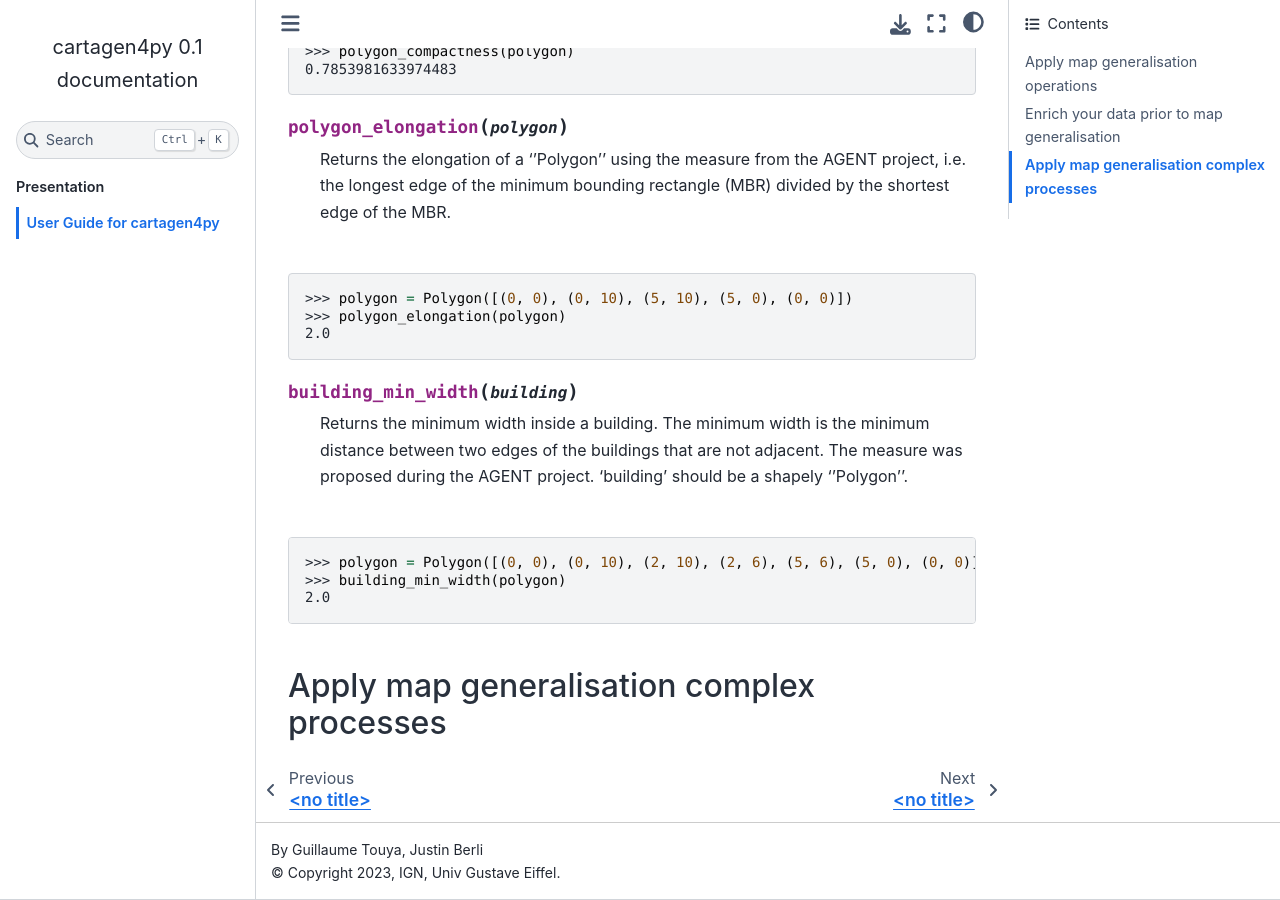
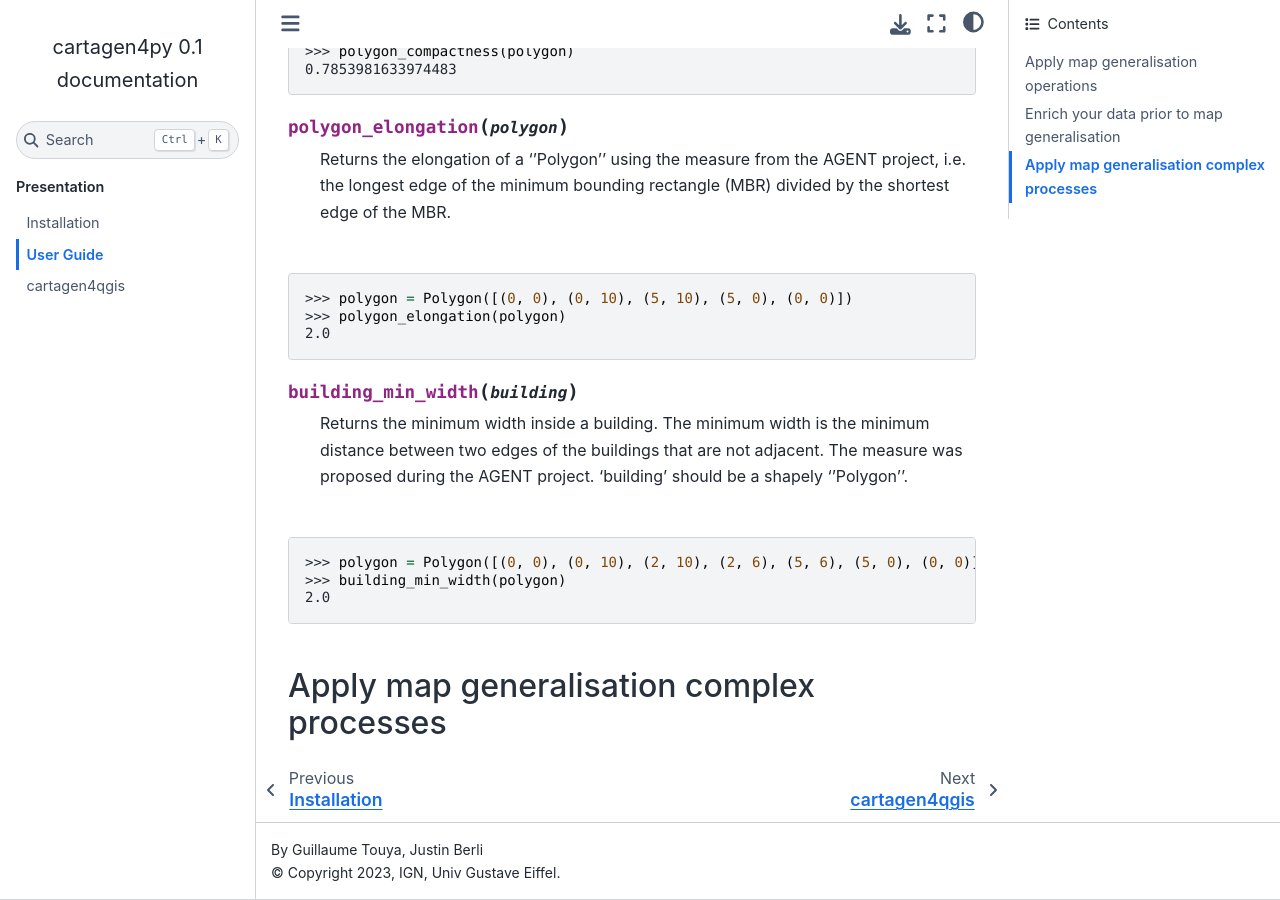
Before and after one commit to LostInZoom/cartagen, a Sphinx documentation site: the page built from docs/user_guide.rst, in a window 1280 px wide and 900 px high, scrolled down 3109 px. Built offline with Sphinx 7.4.7 and the Sphinx Book theme 1.1.4, drawn with Linux system fonts in a browser that asks for light colours; some of the changed text lies outside the part shown.

Commit message:
updated cartagen4qgis and installation page

```diff
--- a/docs/cartagen4qgis.rst
+++ b/docs/cartagen4qgis.rst
@@ -1 +1,5 @@
 .. _cartagen4qgis:
+
+=============
+cartagen4qgis
+=============
--- a/docs/installation.rst
+++ b/docs/installation.rst
@@ -1 +1,5 @@
 .. _installation:
+
+============
+Installation
+============
--- a/docs/user_guide.rst
+++ b/docs/user_guide.rst
@@ -1,8 +1,8 @@
 .. _user-guide:
 
-==========================
-User Guide for cartagen4py
-==========================
+==========
+User Guide
+==========
 
 Please note that this user guide is still under construction and some functions of the library are still not enough documented or not documented at all.
 Feel free to contact us if you need documentation for a specific function.
```
